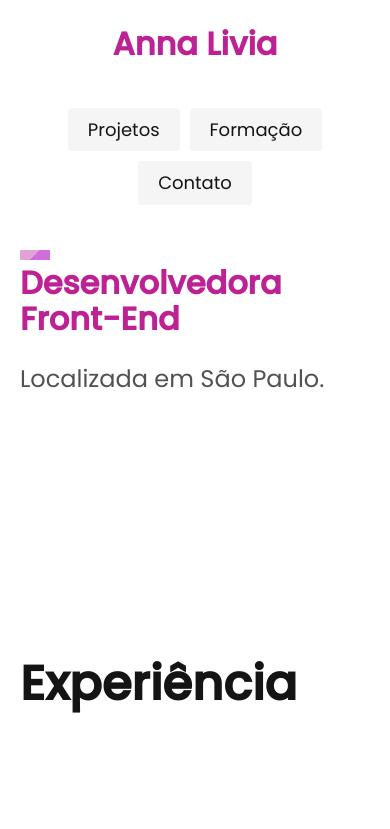
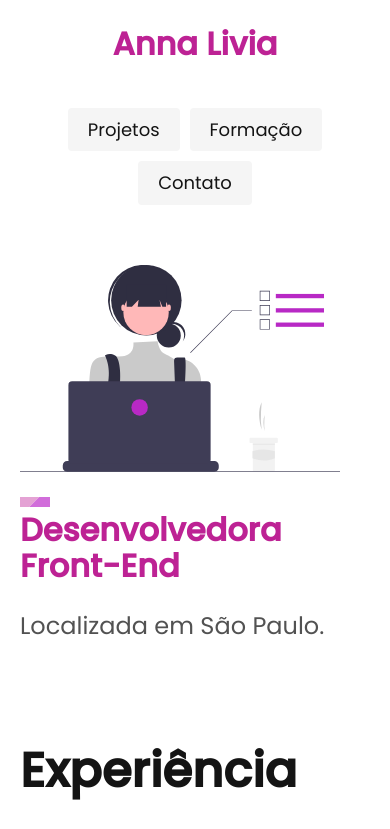
Before and after one commit to livianna91/PortfolioCurso, a plain HTML site: page index.html in a window 390 px wide. Shown: the top 829 px of the page. Drawn offline with Linux system fonts and the light colour scheme.

Commit message:
Update introducao.css

```diff
--- a/css/introducao.css
+++ b/css/introducao.css
@@ -5,7 +5,6 @@
   display: grid;
   grid-template-columns: 1fr 2fr;
   gap: 100px;
-  margin-bottom: 10rem;
   align-items: center;
 }
 .introducao img {
@@ -64,6 +63,6 @@
     grid-template-columns: 1fr;
   }
   .introducao img {
-    display: none;
+    width: 20rem;
   }
 }
```
